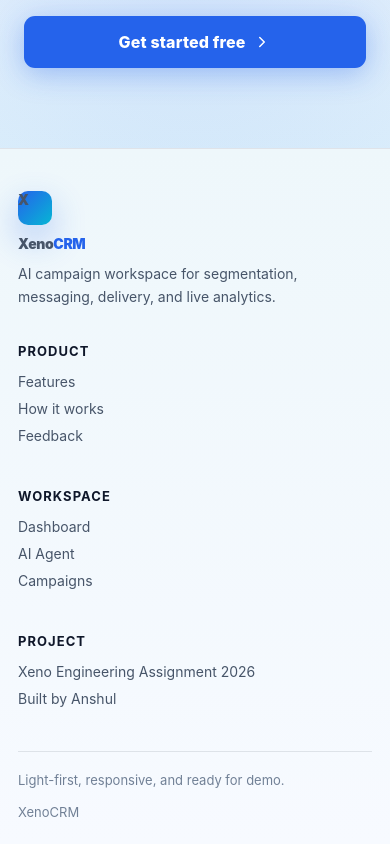
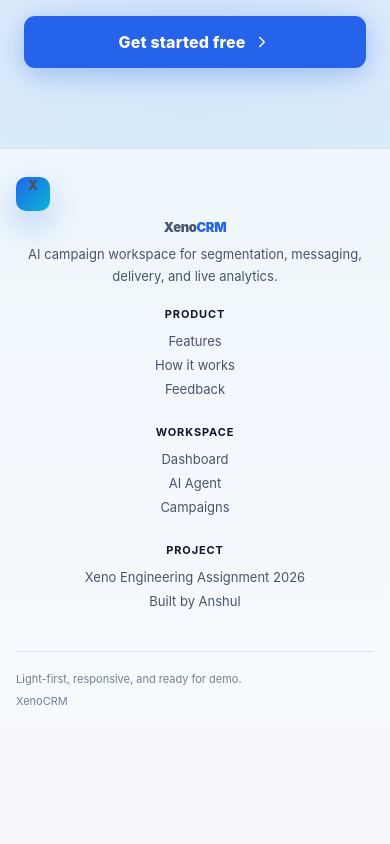
Before and after one commit to Coder-0120/CRM, a React (Create React App) app in the folder frontend/: page / in a window 390 px wide. Shown: the part 5358-6202 px from the top of the page. After the commit the page ends 6082 px from the top, so only its background shows below. Built offline with nearby package versions, Linux system fonts and the light colour scheme; no server answers.

Commit message:
app.css updated

```diff
--- a/frontend/src/App.css
+++ b/frontend/src/App.css
@@ -1195,3 +1195,83 @@ tr:hover td{background:rgba(108,99,255,.03)}
     transition-duration:.01ms!important;
   }
 }
+
+@media (max-width: 992px){
+
+  .footer-grid{
+    grid-template-columns:repeat(2,1fr);
+    gap:28px;
+  }
+
+  .lfoot{
+    padding:40px 32px 24px;
+  }
+
+  .footer-bottom{
+    flex-direction:column;
+    text-align:center;
+    gap:10px;
+  }
+}
+@media (max-width: 768px){
+
+  .lfoot{
+    padding:32px 20px 20px;
+  }
+
+  .footer-grid{
+    grid-template-columns:1fr;
+    gap:24px;
+    text-align:center;
+  }
+
+  .footer-logo{
+    justify-content:center;
+  }
+
+  .footer-grid p{
+    max-width:100%;
+    margin:auto;
+  }
+
+  .footer-grid h4{
+    margin-bottom:12px;
+    font-size:12px;
+  }
+
+  .footer-grid a,
+  .footer-grid span{
+    margin-bottom:8px;
+    font-size:13px;
+  }
+
+  .footer-bottom{
+    flex-direction:column;
+    text-align:center;
+    gap:8px;
+    font-size:12px;
+  }
+}
+@media (max-width: 480px){
+
+  .lfoot{
+    padding:28px 16px 16px;
+  }
+
+  .footer-grid{
+    gap:20px;
+  }
+
+  .footer-grid p{
+    font-size:13px;
+    line-height:1.7;
+  }
+
+  .footer-bottom{
+    font-size:11px;
+  }
+
+  .footer-grid h4{
+    font-size:11px;
+  }
+}
```
